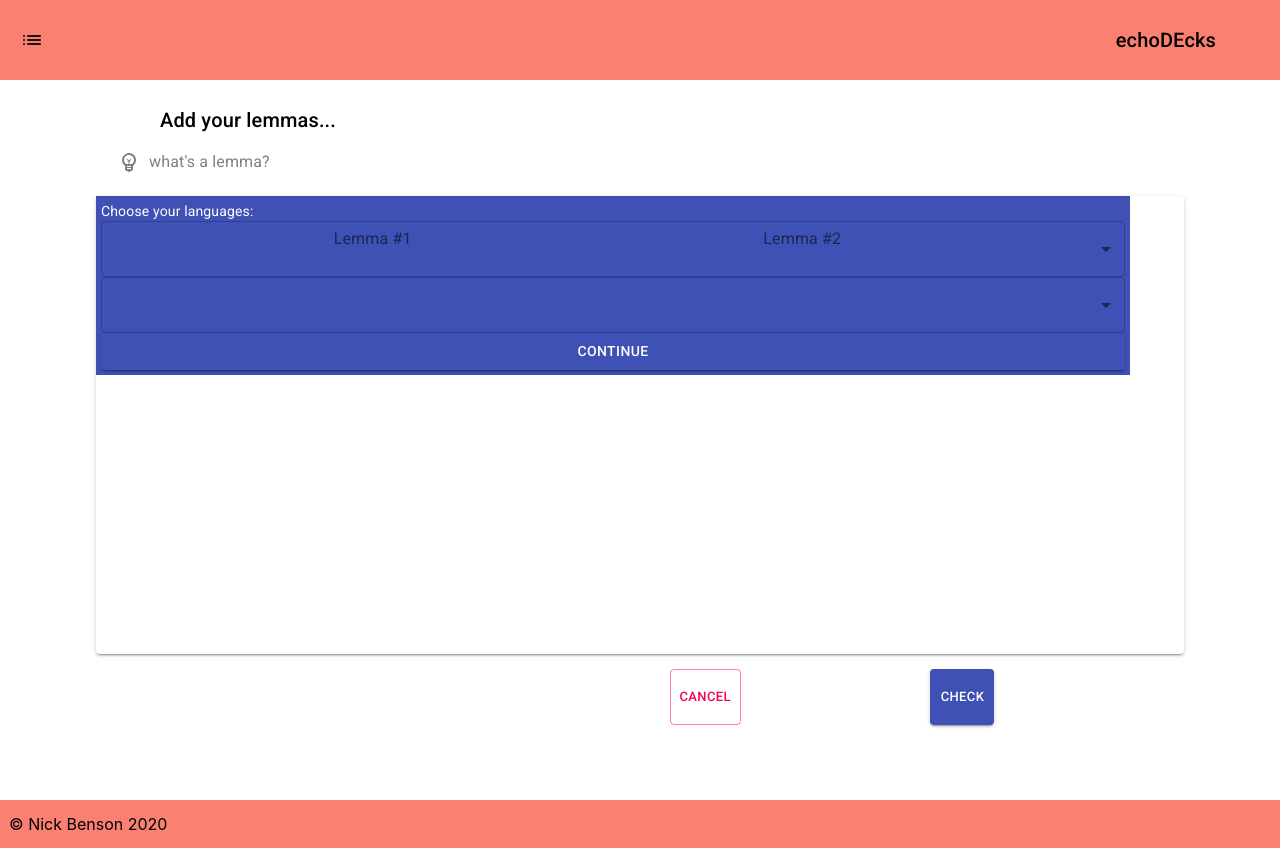
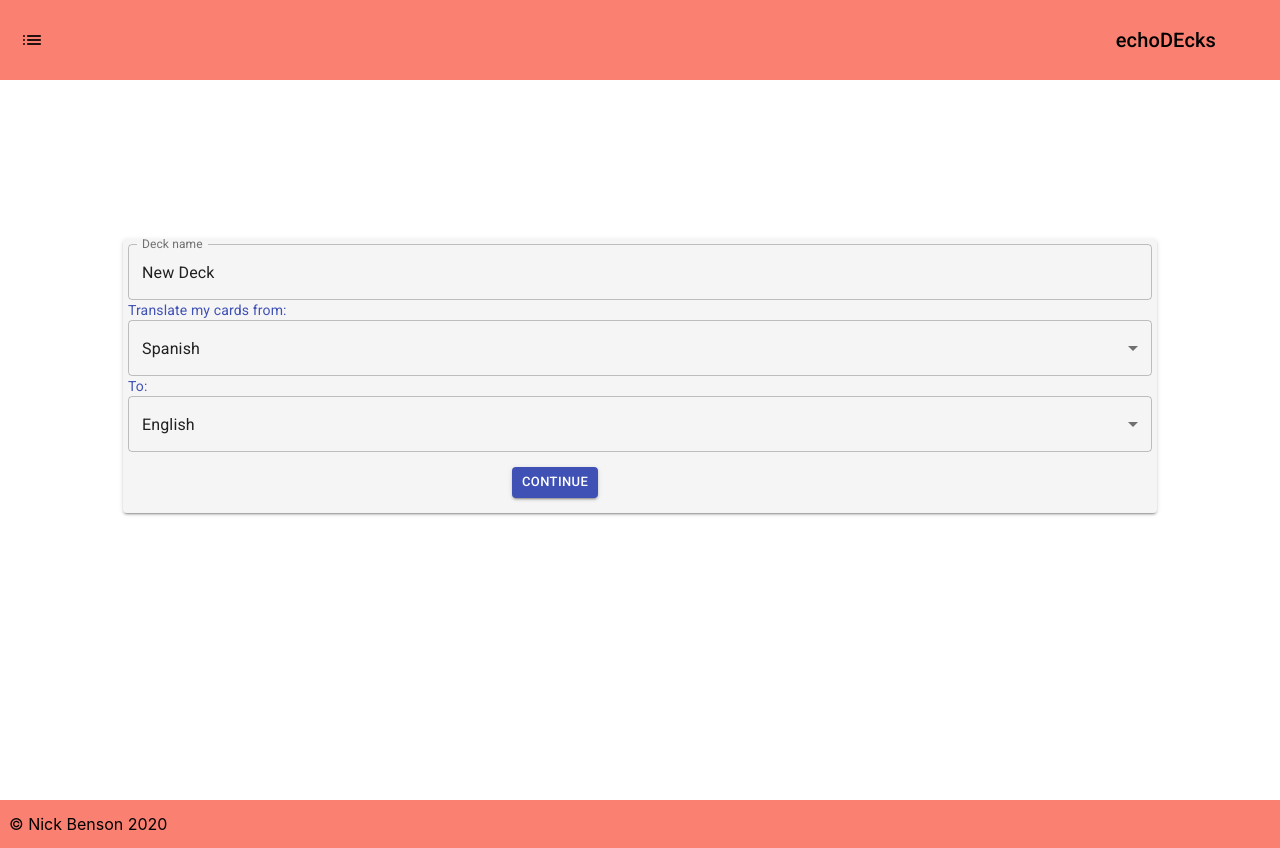
Before and after one commit to N1ck-Benson/echoDecks, a React (Create React App) app: page /add-deck in a window 1280 px wide. Built offline with nearby package versions, Linux system fonts and the light colour scheme.

Commit message:
Implement functioning Options component

```diff
--- a/src/components/AddDeck.jsx
+++ b/src/components/AddDeck.jsx
@@ -4,14 +4,12 @@ import {
   Button,
   Paper,
   TextField,
-  Select,
-  MenuItem,
 } from "@material-ui/core";
-import { LanguageSharp } from "@material-ui/icons";
 import EmojiObjectsOutlinedIcon from "@material-ui/icons/EmojiObjectsOutlined";
 import { Link } from "@reach/router";
 import { useEffect } from "react";
 import { useState } from "react";
+import Options from "./Options";
 import "../styles/AddDeck.css";
 
 const AddDeck = () => {
@@ -37,38 +35,10 @@ const AddDeck = () => {
   const [helperOpen, setHelperOpen] = useState(false);
   const [lemmas, setLemmas] = useState(buildLemmaList());
   const [lemmasReady, setLemmasReady] = useState(false);
-  const [selectorOpen, setSelectorOpen] = useState(false);
-  const [language, setLanguage] = useState("");
+  const [optionsOpen, setOptionsOpen] = useState(true);
+  const [languages, setLanguages] = useState(null);
   const [lingueeData, setLingueeData] = useState([]);
   const [deckName, setDeckName] = useState("New Deck");
-
-  const languages = [
-    "Bulgarian",
-    "Czech",
-    "Danish",
-    "German",
-    "Greek",
-    "English",
-    "Spanish",
-    "Estonian",
-    "Finnish",
-    "French",
-    "Hungarian",
-    "Italian",
-    "Japan",
-    "Lithuanian",
-    "Latvian",
-    "Maltese",
-    "Dutch",
-    "Polish",
-    "Portuguese",
-    "Romanian",
-    "Russian",
-    "Slovak",
-    "Solvene",
-    "Swedish",
-    "Chinese",
-  ];
 
   const handleChange = ({ target }) => {
     const { value } = target;
@@ -101,10 +71,6 @@ const AddDeck = () => {
     // valid status sets a tick or edit/delete buttons
   };
 
-  const selectSrc = () => {};
-
-  const selectDst = () => {};
-
   useEffect(() => {
     if (
       lemmas.every((lemma) => {
@@ -115,9 +81,24 @@ const AddDeck = () => {
     } else {
       setLemmasReady(false);
     }
-  }, []);
+  }, [lemmas]);
 
   const buildDeck = () => {};
+
+  if (optionsOpen) {
+    return (
+      <main>
+        <section className="lemmas-section">
+          <Options
+            deckName={deckName}
+            setDeckName={setDeckName}
+            setLanguages={setLanguages}
+            setOptionsOpen={setOptionsOpen}
+          />
+        </section>
+      </main>
+    );
+  }
 
   return (
     <main>
@@ -145,36 +126,6 @@ const AddDeck = () => {
         </Collapse>
       </section>
       <section className="lemmas-section">
-        <div hidden={false} className="language-selector">
-          <Typography variant="body2">Choose your languages:</Typography>
-          <Select
-            variant="outlined"
-            value={language}
-            onChange={selectSrc}
-            label="Source language"
-          >
-            {languages.map((language, index) => {
-              <MenuItem key={index.toString()} value={language}>
-                {language}
-              </MenuItem>;
-            })}
-          </Select>
-          <Select
-            variant="outlined"
-            value={language}
-            onChange={selectDst}
-            label="Destination language"
-          >
-            {languages.map((language, index) => {
-              <MenuItem key={index.toString()} value={language}>
-                {language}
-              </MenuItem>;
-            })}
-          </Select>
-          <Button onClick={checkLemmas} variant="contained" color="primary">
-            Continue
-          </Button>
-        </div>
         <Paper elevation={2} className="lemma-inputs">
           {lemmas.map((lemma, index) => {
             return (
@@ -201,9 +152,8 @@ const AddDeck = () => {
               size="small"
               variant="contained"
               color="primary"
-              onClick={() => {
-                setSelectorOpen(true);
-              }}
+              className="Button"
+              onClick={checkLemmas}
             >
               Check
             </Button>
--- /dev/null
+++ b/src/components/Options.jsx
@@ -0,0 +1,140 @@
+import {
+  Typography,
+  Select,
+  MenuItem,
+  Button,
+  TextField,
+} from "@material-ui/core";
+import { useState } from "react";
+
+function Options(props) {
+  // abstract these lists to their own file/s
+  const languageList = [
+    "Bulgarian",
+    "Czech",
+    "Danish",
+    "German",
+    "Greek",
+    "English",
+    "Spanish",
+    "Estonian",
+    "Finnish",
+    "French",
+    "Hungarian",
+    "Italian",
+    "Japan",
+    "Lithuanian",
+    "Latvian",
+    "Maltese",
+    "Dutch",
+    "Polish",
+    "Portuguese",
+    "Romanian",
+    "Russian",
+    "Slovak",
+    "Solvene",
+    "Swedish",
+    "Chinese",
+  ];
+
+  const langList = [
+    "bg",
+    "cs",
+    "da",
+    "de",
+    "el",
+    "en",
+    "es",
+    "et",
+    "fi",
+    "fr",
+    "hu",
+    "it",
+    "ja",
+    "lt",
+    "lv",
+    "mt",
+    "nl",
+    "pl",
+    "pt",
+    "ro",
+    "ru",
+    "sk",
+    "sl",
+    "sv",
+    "zh",
+  ];
+
+  const { deckName, setDeckName, setLanguages, setOptionsOpen } = props;
+
+  const [src, setSrc] = useState(null);
+  const [dst, setDst] = useState(null);
+
+  const updateLanguages = () => {
+    const chosenLanguages = {
+      src: langList[languageList.indexOf(src)],
+      dst: langList[languageList.indexOf(dst)],
+    };
+    setLanguages(chosenLanguages);
+    setOptionsOpen(false);
+  };
+
+  return (
+    <div className="options">
+      <TextField
+        id="deckName"
+        label="Deck name"
+        value={deckName}
+        onChange={(event) => {
+          setDeckName(event.target.value);
+        }}
+        variant="outlined"
+        color="secondary"
+      />
+      <Typography variant="body2">Translate my cards from:</Typography>
+      <Select
+        value="Spanish"
+        onChange={(event) => {
+          setSrc(event.target.value);
+        }}
+        variant="outlined"
+      >
+        {languageList.map((language, index) => {
+          return (
+            <MenuItem key={index} value={language}>
+              {language}
+            </MenuItem>
+          );
+        })}
+      </Select>
+      <Typography variant="body2">To:</Typography>
+      <Select
+        value="English"
+        onChange={(event) => {
+          setDst(event.target.value);
+        }}
+        variant="outlined"
+      >
+        {languageList.map((language, index) => {
+          return (
+            <MenuItem key={index} value={language}>
+              {language}
+            </MenuItem>
+          );
+        })}
+      </Select>
+      <div className="button-group">
+        <Button
+          onClick={updateLanguages}
+          variant="contained"
+          color="primary"
+          size="small"
+        >
+          Continue
+        </Button>
+      </div>
+    </div>
+  );
+}
+
+export default Options;
--- a/src/styles/AddDeck.css
+++ b/src/styles/AddDeck.css
@@ -41,6 +41,8 @@ main {
 /* Within main */
 .lemmas-section {
   grid-row: 3/4;
+  display: grid;
+  justify-items: center;
   margin: 2vh 0 2vh 0;
   width: 85vw;
   height: 100%;
@@ -62,9 +64,10 @@ main {
 
 .button-group {
   display: flex;
-  justify-content: space-evenly;
+  justify-content: space-between;
   flex-wrap: wrap;
   height: 10%;
+  width: 160px;
   padding: 15px 0 10px 30vw;
 }
 
@@ -73,14 +76,16 @@ main {
   color: inherit;
 }
 
-.language-selector {
-  position: fixed;
-  z-index: 1;
+.options {
   width: 80vw;
-  height: auto;
-  background-color: #3f51b5;
-  color: white;
+  height: min-content;
+  background-color: whitesmoke;
+  color: #3f51b5;
   padding: 5px;
   display: flex;
   flex-direction: column;
+  align-self: center;
+  border-radius: 4px;
+  box-shadow: 0px 3px 1px -2px rgba(0, 0, 0, 0.2),
+    0px 2px 2px 0px rgba(0, 0, 0, 0.14), 0px 1px 5px 0px rgba(0, 0, 0, 0.12);
 }
```
